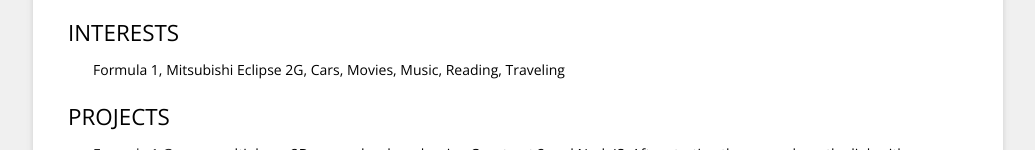
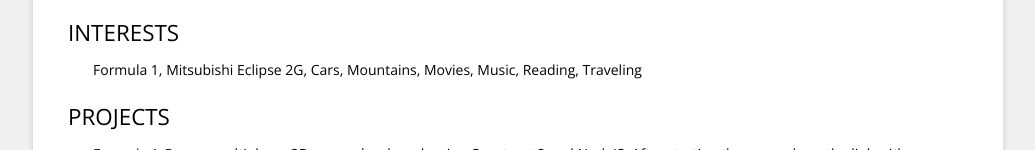
Before and after one commit to BigLes/ownpage, a website: page www/index.html in a window 1280 px wide. Shown: the part 1315-1465 px from the top of the page, without its empty margins (122-1157 px from the left). Drawn offline with nearby package versions, Linux system fonts and the light colour scheme.

Commit message:
Change interest

```diff
--- a/www/index.html
+++ b/www/index.html
@@ -134,7 +134,7 @@
 			<h2 class="title">Interests</h2>
 			<div class="set">
                 <div class="item">
-                    <span class="info">Formula 1, Mitsubishi Eclipse 2G, Cars, Movies, Music, Reading, Traveling</span>
+                    <span class="info">Formula 1, Mitsubishi Eclipse 2G, Cars, Mountains, Movies, Music, Reading, Traveling</span>
                 </div>
             </div>
 			<div class="clear"></div>
```
